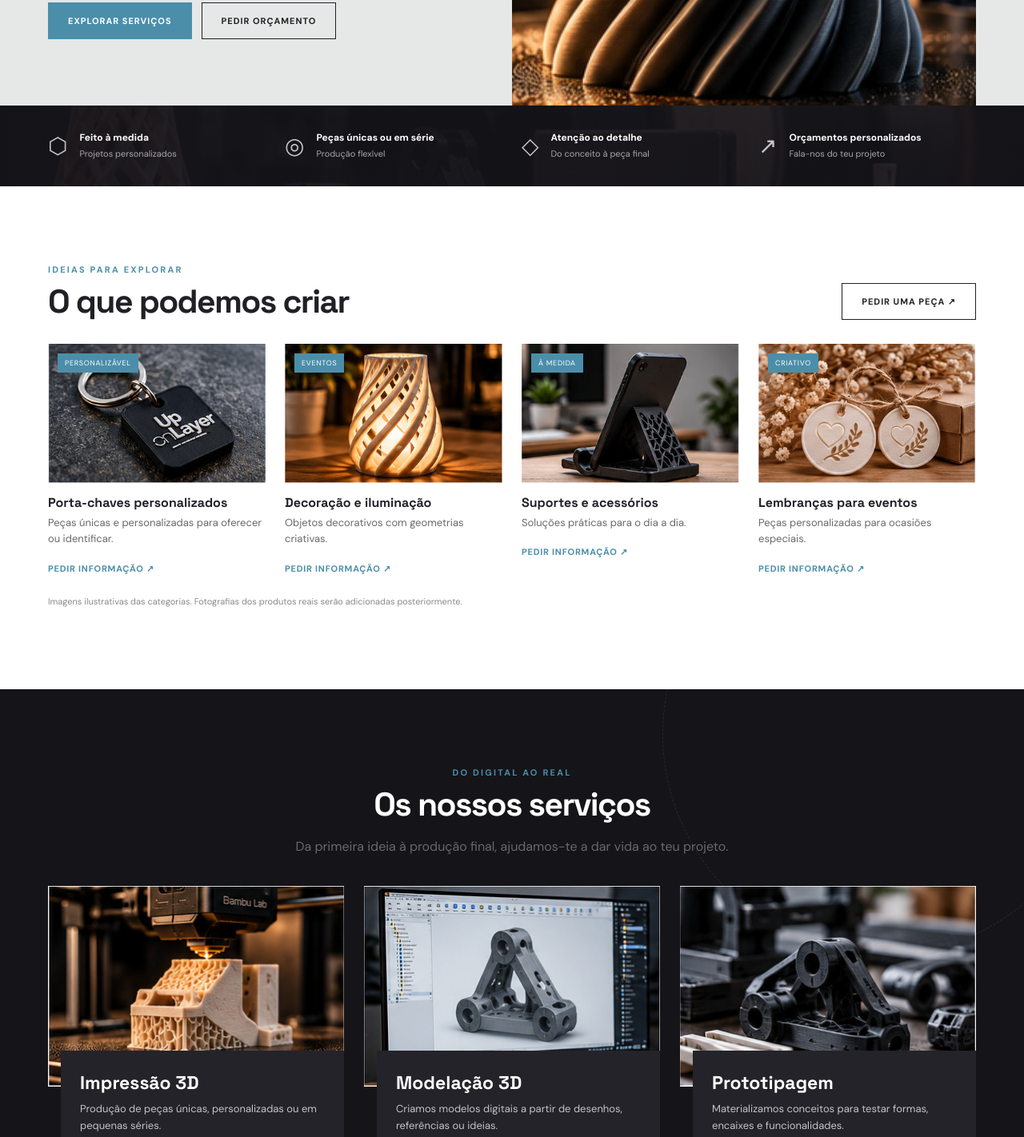
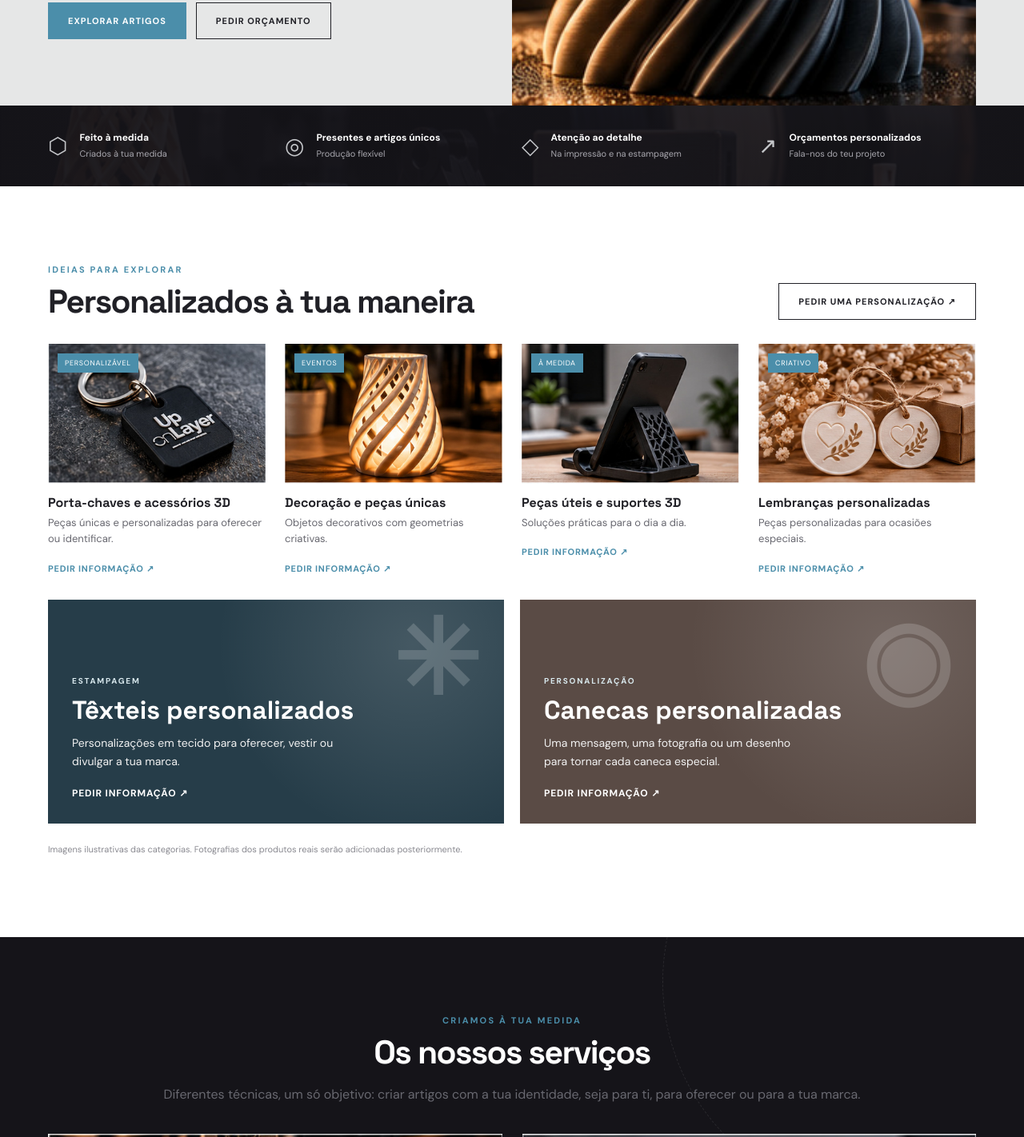
Before and after one commit to GrimPeres/uponlayer, a plain HTML site: page index.html in a window 1280 px wide. Shown: the part 510-1932 px from the top of the page at 80% size. Drawn offline with Linux system fonts and the light colour scheme.

Commit message:
Reposicionar UponLayer para artigos personalizados e adicionar estampagem de têxteis e canecas

```diff
--- a/index.html
+++ b/index.html
@@ -1,7 +1,7 @@
 <!doctype html>
 <html lang="pt-PT"><head><meta charset="utf-8"><meta name="viewport" content="width=device-width,initial-scale=1">
-<title>UponLayer — Impressão 3D, Modelação e Prototipagem</title>
-<meta name="description" content="Impressão 3D, modelação, prototipagem e artigos personalizados para empresas, eventos e projetos únicos. Pede um orçamento à UponLayer.">
+<title>UponLayer — Artigos Personalizados, Estampagem e Impressão 3D</title>
+<meta name="description" content="Artigos personalizados e presentes únicos: estampagem de têxteis e canecas, impressão 3D e soluções criativas para pessoas, empresas e eventos. Descobre a UponLayer.">
 <meta name="theme-color" content="#151419"><link rel="icon" href="logo.svg" type="image/svg+xml">
 <link rel="preconnect" href="https://fonts.googleapis.com"><link rel="preconnect" href="https://fonts.gstatic.com" crossorigin>
 <link href="https://fonts.googleapis.com/css2?family=DM+Sans:wght@400;500;600;700&family=Space+Grotesk:wght@400;500;600;700&display=swap" rel="stylesheet">
@@ -42,28 +42,52 @@
 @media(max-width:650px){.hero-visual{min-height:290px}.product-image{aspect-ratio:371/239}.service-art{height:240px}}
 </style>
 
-</head><body>
+<style id="uponlayer-customization-update">
+/* Novas categorias sem fotografias fictícias */
+.custom-categories{display:grid;grid-template-columns:repeat(2,minmax(0,1fr));gap:20px;margin-top:30px}
+.custom-category{display:flex;flex-direction:column;align-items:flex-start;justify-content:flex-end;min-height:280px;padding:30px;position:relative;overflow:hidden;color:#fff;background:#263d49;isolation:isolate}
+.custom-category.mugs{background:#5a4b45}
+.custom-category:before{content:"";position:absolute;inset:0;background:radial-gradient(circle at 80% 20%,#ffffff24,transparent 48%);z-index:-1}
+.custom-category-icon{position:absolute;right:30px;top:10px;font-size:130px;line-height:1;opacity:.17;font-weight:700}
+.custom-category-label{font-size:10px;letter-spacing:.18em;font-weight:700;color:#d9e9ee}
+.custom-category h3{font-size:clamp(23px,2.5vw,32px);margin:12px 0}
+.custom-category p{max-width:340px;line-height:1.65;margin:0 0 20px;color:#f2f2f2;font-size:14px}
+.custom-category .text-link{color:#fff;font-weight:700;font-size:12px}
+.custom-category:hover{filter:brightness(1.08)}
+.service-grid{grid-template-columns:repeat(2,minmax(0,1fr))}
+.service-print .print-art{display:flex;align-items:center;justify-content:center;background:linear-gradient(135deg,#314c58,#17262e)!important}
+.print-illustration{display:flex;gap:20px;align-items:center;justify-content:center}
+.print-shirt,.print-mug{display:grid;place-items:center;background:#e8e5dd;color:#254655;font-weight:700;box-shadow:0 12px 28px #0004}
+.print-shirt{width:100px;height:112px;clip-path:polygon(20% 0,38% 0,43% 10%,57% 10%,62% 0,80% 0,100% 24%,83% 39%,80% 100%,20% 100%,17% 39%,0 24%);font-size:34px}
+.print-mug{width:76px;height:85px;border-radius:5px 5px 18px 18px;position:relative;font-size:24px}
+.print-mug:after{content:"";position:absolute;left:100%;top:12px;width:23px;height:44px;border:10px solid #e8e5dd;border-left:0;border-radius:0 50% 50% 0}
+@media(max-width:700px){.custom-categories,.service-grid{grid-template-columns:1fr}.custom-category{min-height:250px}.print-illustration{transform:scale(.85)}}
+</style></head><body>
 <div class="announcement">UPONLAYER · IMPRESSÃO 3D À TUA MEDIDA</div>
 <header class="header"><div class="container nav"><a class="logo" href="#inicio" aria-label="UponLayer — início"><img src="logo.svg" alt="UponLayer"></a><nav class="links" id="menu" aria-label="Navegação principal"><a href="#inicio">Início</a><a href="#produtos">Produtos</a><a href="#servicos">Serviços</a><a href="#sobre">Sobre nós</a><a href="#contactos">Contactos</a></nav><a class="nav-cta" href="mailto:geral@uponlayer.pt?subject=Pedido%20de%20or%C3%A7amento">Pedir orçamento ↗</a><button class="mobile-toggle" aria-label="Abrir menu" aria-expanded="false" aria-controls="menu">☰</button></div></header>
 <main>
-<section class="hero" id="inicio"><div class="container hero-inner"><div class="hero-copy"><span class="eyebrow">Criatividade em cada camada</span><h1>Damos forma<br>às tuas ideias.</h1><p>Impressão 3D, modelação e prototipagem para transformar conceitos em peças reais. Soluções personalizadas para empresas, eventos e projetos únicos.</p><div class="actions"><a class="btn" href="#servicos">Explorar serviços</a><a class="btn btn-outline" href="#contactos">Pedir orçamento</a></div></div><div class="hero-visual" aria-label="Ilustração abstrata inspirada nas camadas de impressão 3D"><div class="shape"></div><span class="visual-label">Layer by layer · UponLayer</span></div></div></section>
-<section class="benefits"><div class="container benefits-grid"><div class="benefit"><span class="ico">⬡</span><div><b>Feito à medida</b><small>Projetos personalizados</small></div></div><div class="benefit"><span class="ico">◎</span><div><b>Peças únicas ou em série</b><small>Produção flexível</small></div></div><div class="benefit"><span class="ico">◇</span><div><b>Atenção ao detalhe</b><small>Do conceito à peça final</small></div></div><div class="benefit"><span class="ico">↗</span><div><b>Orçamentos personalizados</b><small>Fala-nos do teu projeto</small></div></div></div></section>
-<section class="section" id="produtos"><div class="container"><div class="section-head"><div><span class="eyebrow">Ideias para explorar</span><h2>O que podemos criar</h2></div><a class="btn btn-outline" href="#contactos">Pedir uma peça ↗</a></div><div class="product-grid">
-<article class="product"><div class="product-image one"><span class="product-label">PERSONALIZÁVEL</span><div class="object"></div></div><h3>Porta-chaves personalizados</h3><p>Peças únicas e personalizadas para oferecer ou identificar.</p><a class="text-link" href="#contactos">Pedir informação ↗</a></article>
-<article class="product"><div class="product-image two"><span class="product-label">EVENTOS</span><div class="object"></div></div><h3>Decoração e iluminação</h3><p>Objetos decorativos com geometrias criativas.</p><a class="text-link" href="#contactos">Pedir informação ↗</a></article>
-<article class="product"><div class="product-image three"><span class="product-label">À MEDIDA</span><div class="object"></div></div><h3>Suportes e acessórios</h3><p>Soluções práticas para o dia a dia.</p><a class="text-link" href="#contactos">Pedir informação ↗</a></article>
-<article class="product"><div class="product-image four"><span class="product-label">CRIATIVO</span><div class="object"></div></div><h3>Lembranças para eventos</h3><p>Peças personalizadas para ocasiões especiais.</p><a class="text-link" href="#contactos">Pedir informação ↗</a></article>
+<section class="hero" id="inicio"><div class="container hero-inner"><div class="hero-copy"><span class="eyebrow">Ideias únicas, feitas para ti</span><h1>Ideias tuas.<br>Peças únicas.</h1><p>Criamos artigos personalizados para oferecer, usar ou recordar. Da estampagem de têxteis e canecas à impressão 3D, transformamos as tuas ideias em algo especial.</p><div class="actions"><a class="btn" href="#produtos">Explorar artigos</a><a class="btn btn-outline" href="#contactos">Pedir orçamento</a></div></div><div class="hero-visual" aria-label="Ilustração abstrata inspirada nas camadas de impressão 3D"><div class="shape"></div><span class="visual-label">Layer by layer · UponLayer</span></div></div></section>
+<section class="benefits"><div class="container benefits-grid"><div class="benefit"><span class="ico">⬡</span><div><b>Feito à medida</b><small>Criados à tua medida</small></div></div><div class="benefit"><span class="ico">◎</span><div><b>Presentes e artigos únicos</b><small>Produção flexível</small></div></div><div class="benefit"><span class="ico">◇</span><div><b>Atenção ao detalhe</b><small>Na impressão e na estampagem</small></div></div><div class="benefit"><span class="ico">↗</span><div><b>Orçamentos personalizados</b><small>Fala-nos do teu projeto</small></div></div></div></section>
+<section class="section" id="produtos"><div class="container"><div class="section-head"><div><span class="eyebrow">Ideias para explorar</span><h2>Personalizados à tua maneira</h2></div><a class="btn btn-outline" href="#contactos">Pedir uma personalização ↗</a></div><div class="product-grid">
+<article class="product"><div class="product-image one"><span class="product-label">PERSONALIZÁVEL</span><div class="object"></div></div><h3>Porta-chaves e acessórios 3D</h3><p>Peças únicas e personalizadas para oferecer ou identificar.</p><a class="text-link" href="#contactos">Pedir informação ↗</a></article>
+<article class="product"><div class="product-image two"><span class="product-label">EVENTOS</span><div class="object"></div></div><h3>Decoração e peças únicas</h3><p>Objetos decorativos com geometrias criativas.</p><a class="text-link" href="#contactos">Pedir informação ↗</a></article>
+<article class="product"><div class="product-image three"><span class="product-label">À MEDIDA</span><div class="object"></div></div><h3>Peças úteis e suportes 3D</h3><p>Soluções práticas para o dia a dia.</p><a class="text-link" href="#contactos">Pedir informação ↗</a></article>
+<article class="product"><div class="product-image four"><span class="product-label">CRIATIVO</span><div class="object"></div></div><h3>Lembranças personalizadas</h3><p>Peças personalizadas para ocasiões especiais.</p><a class="text-link" href="#contactos">Pedir informação ↗</a></article>
+</div><div class="custom-categories" aria-label="Mais artigos personalizados">
+<a class="custom-category textile" href="mailto:geral@uponlayer.pt?subject=Personaliza%C3%A7%C3%A3o%20de%20t%C3%AAxteis"><span class="custom-category-icon" aria-hidden="true">✳</span><span class="custom-category-label">ESTAMPAGEM</span><h3>Têxteis personalizados</h3><p>Personalizações em tecido para oferecer, vestir ou divulgar a tua marca.</p><span class="text-link">Pedir informação ↗</span></a>
+<a class="custom-category mugs" href="mailto:geral@uponlayer.pt?subject=Canecas%20personalizadas"><span class="custom-category-icon" aria-hidden="true">◉</span><span class="custom-category-label">PERSONALIZAÇÃO</span><h3>Canecas personalizadas</h3><p>Uma mensagem, uma fotografia ou um desenho para tornar cada caneca especial.</p><span class="text-link">Pedir informação ↗</span></a>
 </div><p style="color:#898990;font-size:11px;margin-top:25px">Imagens ilustrativas das categorias. Fotografias dos produtos reais serão adicionadas posteriormente.</p></div></section>
-<section class="section dark-section" id="servicos"><div class="container"><div class="center-head"><span class="eyebrow">Do digital ao real</span><h2>Os nossos serviços</h2><p>Da primeira ideia à produção final, ajudamos-te a dar vida ao teu projeto.</p></div><div class="service-grid">
+<section class="section dark-section" id="servicos"><div class="container"><div class="center-head"><span class="eyebrow">Criamos à tua medida</span><h2>Os nossos serviços</h2><p>Diferentes técnicas, um só objetivo: criar artigos com a tua identidade, seja para ti, para oferecer ou para a tua marca.</p></div><div class="service-grid">
 <article class="service"><div class="service-art"><svg viewBox="0 0 200 200" fill="none" stroke="#d6e2e6" stroke-width="5"><path d="M100 20 175 62v82l-75 42-75-42V62zM25 62l75 43 75-43M100 105v81"/><path d="m62 42 76 44"/></svg></div><div class="service-text"><h3>Impressão 3D</h3><p>Produção de peças únicas, personalizadas ou em pequenas séries.</p></div></article>
 <article class="service"><div class="service-art"><svg viewBox="0 0 200 200" fill="none" stroke="#d6e2e6" stroke-width="4"><circle cx="100" cy="100" r="62" stroke-dasharray="8 9"/><path d="m100 30 60 35v70l-60 35-60-35V65zM40 65l60 35 60-35M100 100v70"/><circle cx="100" cy="100" r="6" fill="#d6e2e6"/></svg></div><div class="service-text"><h3>Modelação 3D</h3><p>Criamos modelos digitais a partir de desenhos, referências ou ideias.</p></div></article>
 <article class="service"><div class="service-art"><svg viewBox="0 0 200 200" fill="none" stroke="#d6e2e6" stroke-width="4"><path d="M35 145h130M45 130h110M65 60h70l20 70H45zM70 60V40h60v20M65 85h70M80 110h40"/><path d="M28 150v20h144v-20"/></svg></div><div class="service-text"><h3>Prototipagem</h3><p>Materializamos conceitos para testar formas, encaixes e funcionalidades.</p></div></article>
+<article class="service service-print"><div class="service-art print-art" role="img" aria-label="Representação gráfica de artigos estampados"><div class="print-illustration"><span class="print-shirt" aria-hidden="true">✳</span><span class="print-mug" aria-hidden="true">UP</span></div></div><div class="service-text"><h3>Estampagem e personalização</h3><p>Personalizamos artigos têxteis, canecas e outros suportes compatíveis com os nossos equipamentos.</p></div></article>
 </div></div></section>
-<section class="section"><div class="container editorial"><div class="editorial-copy"><span class="eyebrow">Cada ocasião é única</span><h2>Peças especiais para momentos especiais.</h2><p>Brindes empresariais, lembranças de casamento, artigos para festas e peças personalizadas. Uma unidade ou várias: conta-nos o que imaginas.</p><a class="btn" href="mailto:geral@uponlayer.pt?subject=Pe%C3%A7as%20personalizadas%20para%20evento">Falar sobre o meu evento ↗</a></div><div class="editorial-art" role="img" aria-label="Composição ilustrativa inspirada em peças impressas em 3D"></div></div></section>
-<section class="section"><div class="container"><div class="center-head"><span class="eyebrow">Simples do início ao fim</span><h2>Como funciona?</h2></div><div class="steps"><div class="step"><span>01</span><h3>Partilha a tua ideia</h3><p>Envia-nos uma descrição, desenho, imagem ou ficheiro 3D.</p></div><div class="step"><span>02</span><h3>Definimos a solução</h3><p>Analisamos o projeto e apresentamos uma proposta à medida.</p></div><div class="step"><span>03</span><h3>Produzimos</h3><p>Modelamos, quando necessário, e damos forma à peça.</p></div><div class="step"><span>04</span><h3>Entregamos</h3><p>Combinamos os detalhes da entrega de acordo com o projeto.</p></div></div></div></section>
-<section class="section about" id="sobre"><div class="container about-inner"><div class="about-art" role="img" aria-label="Textura gráfica inspirada nas camadas da impressão 3D"></div><div><span class="eyebrow">Conhece a UponLayer</span><h2>Criatividade, tecnologia e atenção ao detalhe.</h2><p>Na UponLayer, acreditamos que uma boa ideia merece ganhar forma. Combinamos modelação e impressão 3D para desenvolver objetos personalizados, peças funcionais e soluções criativas.</p><p>Trabalhamos com projetos de diferentes dimensões, desde uma peça especial até produções para empresas e eventos.</p><a class="btn btn-outline" href="#contactos">Fala connosco ↗</a></div></div></section>
+<section class="section"><div class="container editorial"><div class="editorial-copy"><span class="eyebrow">Cada ocasião é única</span><h2>Personalizações para momentos especiais.</h2><p>Canecas, têxteis, brindes empresariais, lembranças de casamento e artigos criados em impressão 3D. Para oferecer, celebrar ou dar identidade ao teu negócio.</p><a class="btn" href="mailto:geral@uponlayer.pt?subject=Pe%C3%A7as%20personalizadas%20para%20evento">Falar sobre o meu evento ↗</a></div><div class="editorial-art" role="img" aria-label="Composição ilustrativa inspirada em peças impressas em 3D"></div></div></section>
+<section class="section"><div class="container"><div class="center-head"><span class="eyebrow">Simples do início ao fim</span><h2>Como funciona?</h2></div><div class="steps"><div class="step"><span>01</span><h3>Partilha a tua ideia</h3><p>Envia-nos uma ideia, fotografia, desenho, logótipo ou ficheiro 3D.</p></div><div class="step"><span>02</span><h3>Definimos a solução</h3><p>Analisamos o projeto e apresentamos uma proposta à medida.</p></div><div class="step"><span>03</span><h3>Produzimos</h3><p>Preparamos a personalização e produzimos o teu artigo.</p></div><div class="step"><span>04</span><h3>Entregamos</h3><p>Combinamos os detalhes da entrega de acordo com o projeto.</p></div></div></div></section>
+<section class="section about" id="sobre"><div class="container about-inner"><div class="about-art" role="img" aria-label="Textura gráfica inspirada nas camadas da impressão 3D"></div><div><span class="eyebrow">Conhece a UponLayer</span><h2>Criatividade, tecnologia e atenção ao detalhe.</h2><p>Na UponLayer, acreditamos que uma boa ideia merece ganhar forma. Combinamos impressão 3D e estampagem para criar presentes, artigos decorativos, têxteis, canecas e soluções únicas, sempre com atenção ao detalhe.</p><p>Trabalhamos com projetos de diferentes dimensões, desde uma peça especial até produções para empresas e eventos.</p><a class="btn btn-outline" href="#contactos">Fala connosco ↗</a></div></div></section>
 <section class="section contact" id="contactos"><div class="container"><span class="eyebrow">Vamos criar algo?</span><h2>A tua ideia começa aqui.</h2><p>Conta-nos o que precisas, indica as quantidades e envia referências ou ficheiros por email.<br>Teremos todo o gosto em analisar o teu projeto.</p><div class="actions"><a class="btn" href="mailto:geral@uponlayer.pt?subject=Pedido%20de%20or%C3%A7amento%20UponLayer">Pedir orçamento por email ↗</a><a class="btn btn-outline" href="https://wa.me/351914860158" target="_blank" rel="noopener noreferrer">Conversar no WhatsApp ↗</a></div></div></section>
-</main><footer class="footer"><div class="container"><div class="footer-grid"><div><img src="logo.svg" alt="UponLayer"><p>Impressão 3D, modelação e soluções criativas personalizadas. Camada a camada, damos forma às tuas ideias.</p></div><div><h4>Explorar</h4><ul><li><a href="#produtos">Produtos</a></li><li><a href="#servicos">Serviços</a></li><li><a href="#sobre">Sobre nós</a></li></ul></div><div><h4>Serviços</h4><ul><li><a href="#servicos">Impressão 3D</a></li><li><a href="#servicos">Modelação 3D</a></li><li><a href="#servicos">Prototipagem</a></li></ul></div><div><h4>Contactos</h4><p><a href="mailto:geral@uponlayer.pt">geral@uponlayer.pt</a><br><a href="https://wa.me/351914860158">+351 914 860 158</a><br><a href="https://www.instagram.com/uponlayer/" target="_blank" rel="noopener noreferrer">Instagram @uponlayer</a></p></div></div><div class="copyright">© <span id="year">2026</span> UponLayer. Todos os direitos reservados.</div></div></footer>
+</main><footer class="footer"><div class="container"><div class="footer-grid"><div><img src="logo.svg" alt="UponLayer"><p>Estampagem, impressão 3D e artigos personalizados. Ideias tuas, peças únicas.</p></div><div><h4>Explorar</h4><ul><li><a href="#produtos">Produtos</a></li><li><a href="#servicos">Serviços</a></li><li><a href="#sobre">Sobre nós</a></li></ul></div><div><h4>Serviços</h4><ul><li><a href="#servicos">Impressão 3D</a></li><li><a href="#servicos">Estampagem</a></li><li><a href="#servicos">Modelação e prototipagem</a></li></ul></div><div><h4>Contactos</h4><p><a href="mailto:geral@uponlayer.pt">geral@uponlayer.pt</a><br><a href="https://wa.me/351914860158">+351 914 860 158</a><br><a href="https://www.instagram.com/uponlayer/" target="_blank" rel="noopener noreferrer">Instagram @uponlayer</a></p></div></div><div class="copyright">© <span id="year">2026</span> UponLayer. Todos os direitos reservados.</div></div></footer>
 <script>document.getElementById('year').textContent=new Date().getFullYear();const toggle=document.querySelector('.mobile-toggle'),menu=document.querySelector('.links');toggle.addEventListener('click',()=>{const opened=menu.classList.toggle('open');toggle.setAttribute('aria-expanded',String(opened));toggle.textContent=opened?'×':'☰'});menu.querySelectorAll('a').forEach(a=>a.addEventListener('click',()=>{menu.classList.remove('open');toggle.setAttribute('aria-expanded','false');toggle.textContent='☰'}));</script>
 <script id="uponlayer-approved-assets-loader">
 /* Preserva o aspeto atual enquanto as fotografias não estiverem no repositório. */
```
